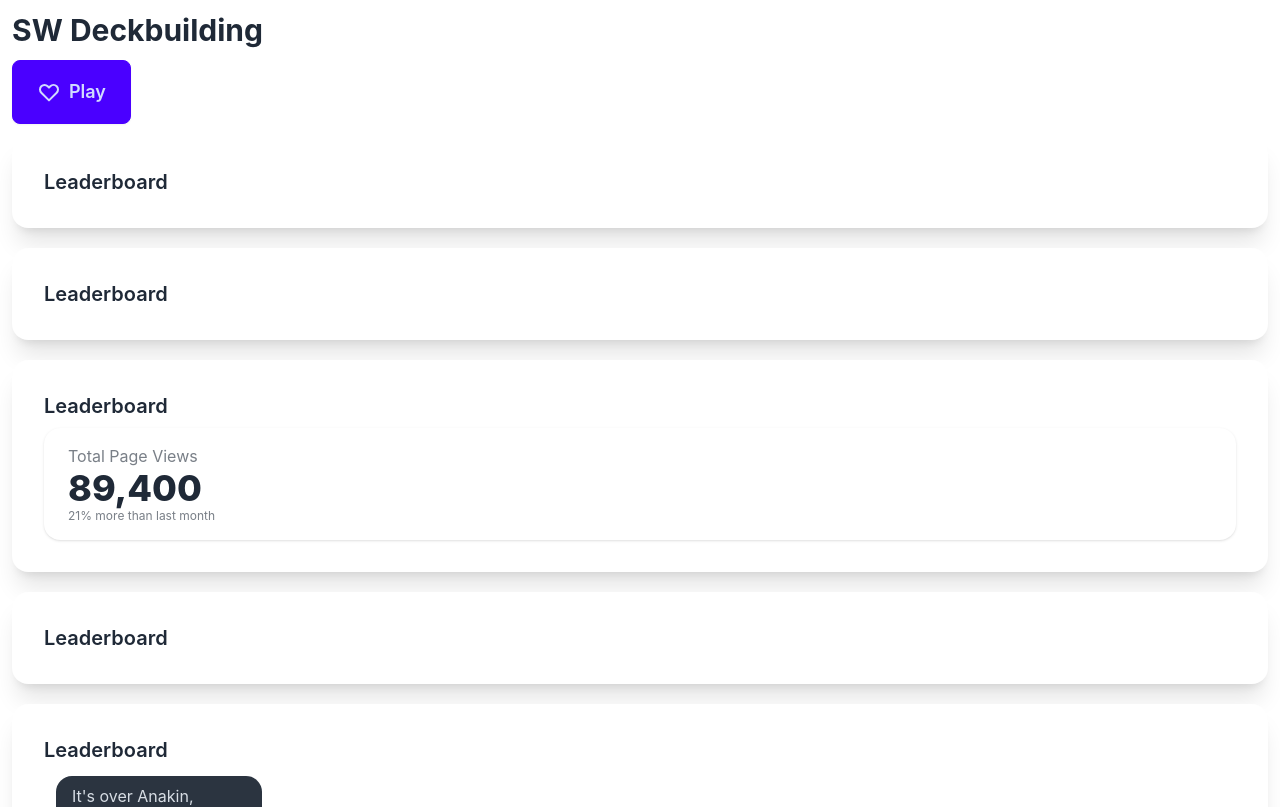
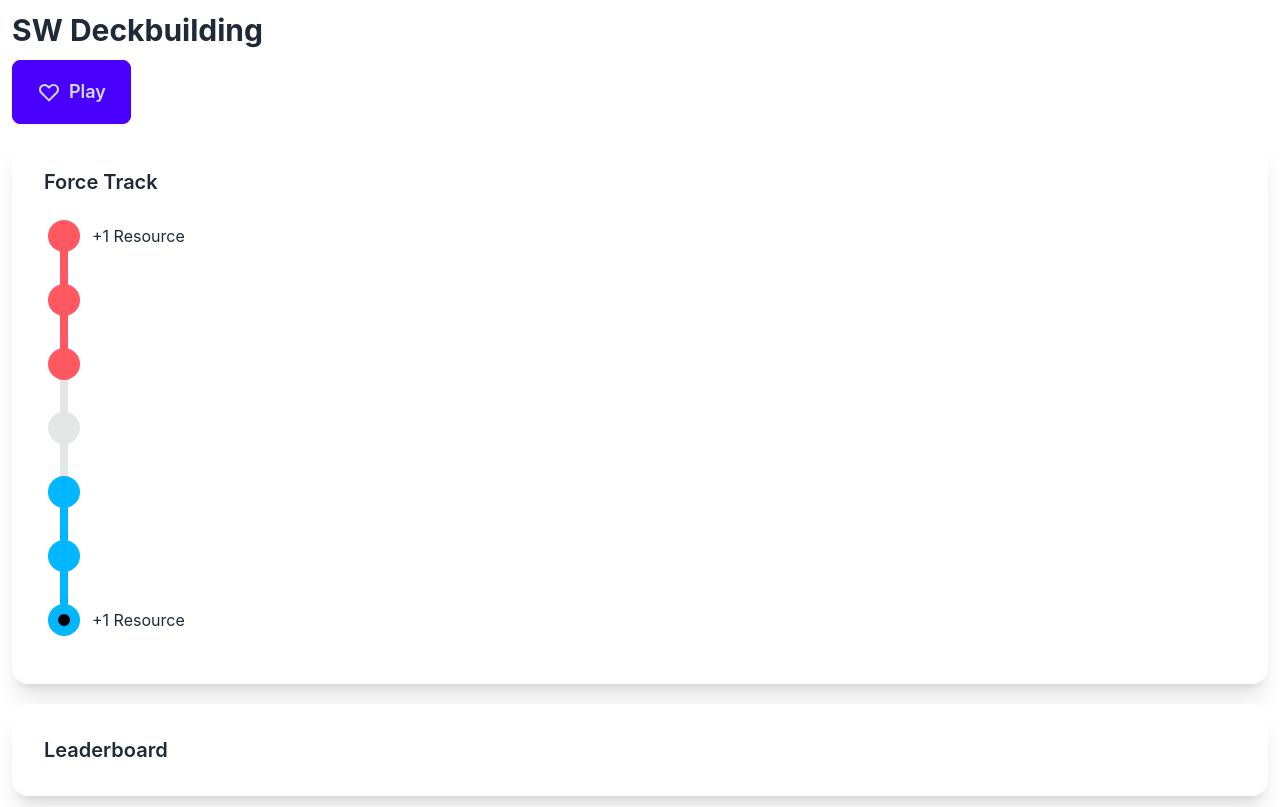
Before and after one commit to tsteelematc/tca-sw-deckbuilding, a React (Create React App) app: page / in a window 1280 px wide. Shown: the top 807 px of the page. Built offline with nearby package versions, Linux system fonts and the light colour scheme.

Commit message:
Hmm, I can live with this...
I think : - )

```diff
--- a/src/App.tsx
+++ b/src/App.tsx
@@ -1,8 +1,10 @@
-import React from 'react';
+import React, { useState } from 'react';
 import logo from './logo.svg';
 import './App.css';
 
 function App() {
+  const [selectedForceTrackPosition, setSelectedForceTrackPosition] = useState(7);
+
   return (
     <div
       className="App p-3"
@@ -38,8 +40,17 @@ function App() {
           <h2
             className="card-title"
           >
-            Leaderboard
+            Force Track
           </h2>
+          <ul className="steps steps-vertical">
+            <li className="step step-error" data-content={selectedForceTrackPosition === 1 ? '●' : ''} onClick={() => setSelectedForceTrackPosition(1)}>+1 Resource</li>
+            <li className="step step-error" data-content={selectedForceTrackPosition === 2 ? '●' : ''}  onClick={() => setSelectedForceTrackPosition(2)}/>
+            <li className="step step-error" data-content={selectedForceTrackPosition === 3 ? '●' : ''}  onClick={() => setSelectedForceTrackPosition(3)}/>
+            <li className="step" data-content={selectedForceTrackPosition === 4 ? '●' : ''}  onClick={() => setSelectedForceTrackPosition(4)}/>
+            <li className="step step-info" data-content={selectedForceTrackPosition === 5 ? '●' : ''}  onClick={() => setSelectedForceTrackPosition(5)}/>
+            <li className="step step-info" data-content={selectedForceTrackPosition === 6 ? '●' : ''}  onClick={() => setSelectedForceTrackPosition(6)}/>
+            <li className="step step-info" data-content={selectedForceTrackPosition === 7 ? '●' : ''} onClick={() => setSelectedForceTrackPosition(7)}>+1 Resource</li>
+          </ul>
         </div>
       </div>
 
```
